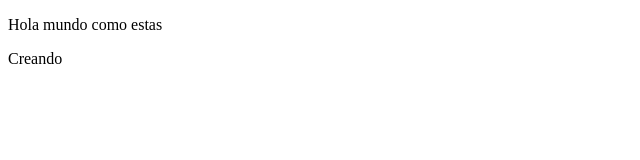
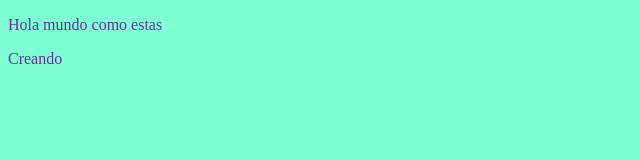
Before and after one commit to JCamro/Labs2IDWEB, a plain HTML site: page index.html in a window 1280 px wide. Shown: the whole page, without its empty margins (0-640 px from the left). Drawn offline with Linux system fonts and the light colour scheme.

Commit message:
Primer commit en rama1

```diff
--- a/index.html
+++ b/index.html
@@ -4,6 +4,7 @@
     <meta charset="UTF-8">
     <meta name="viewport" content="width=device-width, initial-scale=1.0">
     <title>Document</title>
+    <link rel="stylesheet" href="style.css">
 </head>
 <body>
     <p>Hola mundo como estas</p>
--- /dev/null
+++ b/style.css
@@ -0,0 +1,4 @@
+body {
+    color: rebeccapurple;
+    background-color: aquamarine;
+}
```
